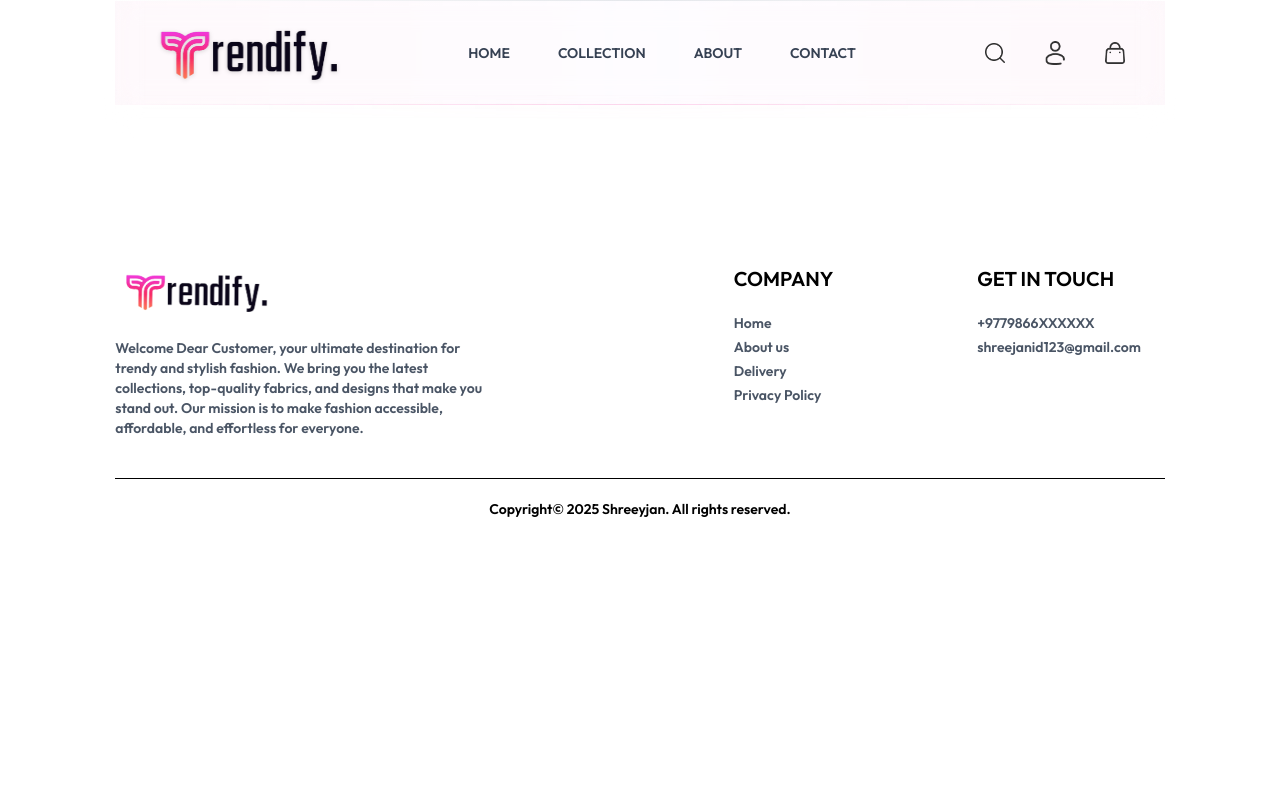
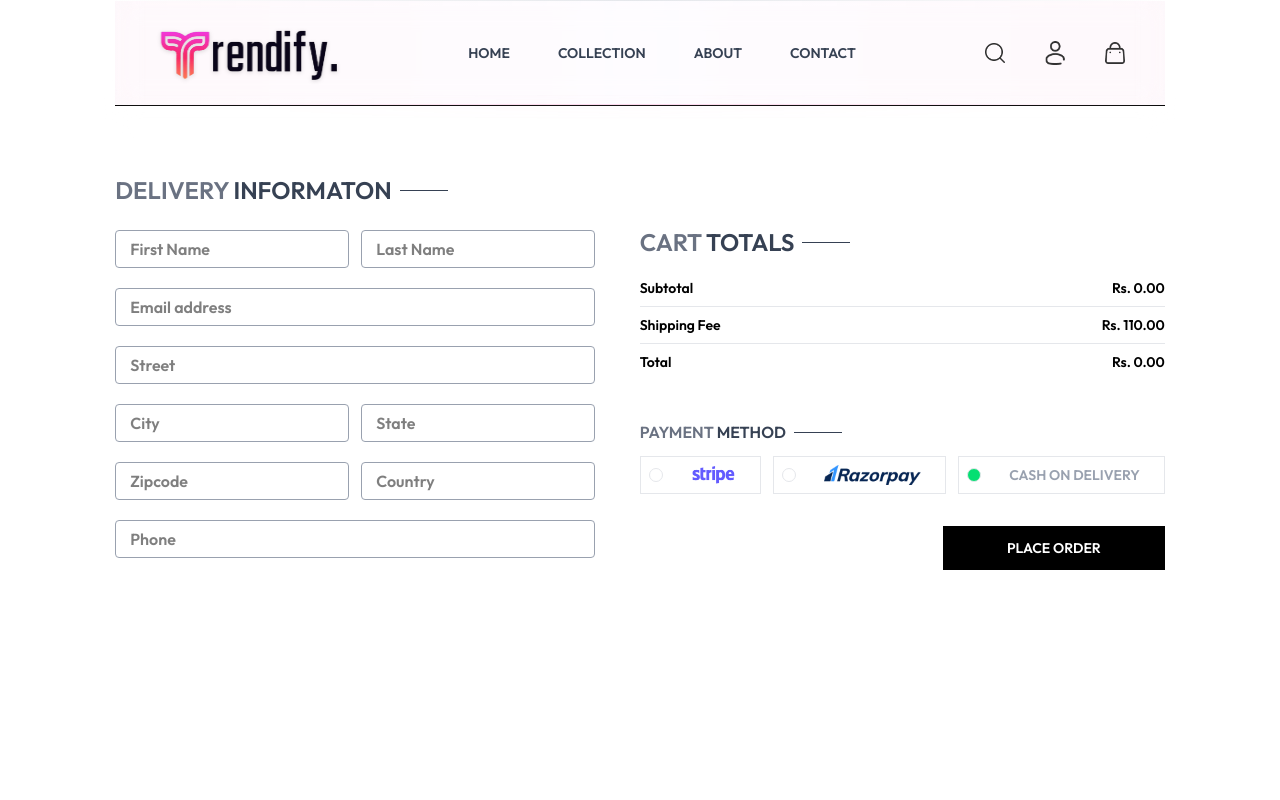
Before and after one commit to Shreey001/Trendify-Fashion-Ecommerce-Site, a React (Vite) app in the folder frontend/: page /placeorder in a window 1280 px wide. Shown: the top 800 px of the page. Built offline with nearby package versions, Linux system fonts and the light colour scheme.

Commit message:
add CartTotal component; implement total calculation and integrate with Cart and PlaceOrder pages

```diff
--- a/frontend/src/components/CartTotal.jsx
+++ b/frontend/src/components/CartTotal.jsx
@@ -1,8 +1,32 @@
-import React from 'react'
+import React, { useContext } from 'react'
+import { ShopContext } from '../context/ShopContext'
+import Title from './Title';
 
 const CartTotal = () => {
+    const { currency, delivery_fee, getCartAmount } = useContext(ShopContext);
+
   return (
-    <div>
+      <div className='w-full'>
+          <div className='text-2xl'>
+              <Title  text1={'CART'} text2={'TOTALS'} />
+          </div>
+          <div className='flex flex-col gap-2 mt-2 text-sm'>
+              <div className='flex justify-between'>
+                  <p>Subtotal</p>
+                  <p>{currency} {getCartAmount() }.00</p>
+              </div>
+             <hr className='text-gray-200' />
+              <div className='flex justify-between'>
+                  <p>Shipping Fee</p>
+                  <p>{currency} { delivery_fee}.00</p>
+              </div>
+             <hr className='text-gray-200' />
+              <div className='flex justify-between'>
+                 <b>Total</b>
+                  <b>{currency} {getCartAmount() === 0 ? 0 : getCartAmount() + delivery_fee}.00</b>
+
+              </div>
+          </div>
 
     </div>
   )
--- a/frontend/src/context/ShopContext.jsx
+++ b/frontend/src/context/ShopContext.jsx
@@ -2,6 +2,7 @@
 import { products } from "../assets/assets";
 import cart from "../pages/Cart.jsx";
 import {toast} from "react-toastify";
+import { useNavigate } from "react-router-dom";
 
 // eslint-disable-next-line react-refresh/only-export-components
 export const ShopContext = createContext();
@@ -9,10 +10,11 @@
 const ShopContextProvider = (props) => {
 
     const currency = 'Rs.';
-    const delivery_fee = '10';
+    const delivery_fee = 110;
     const [search, setSearch] = useState('');
     const [showSearch, setShowSearch] = useState(false);
     const [cartItems, setCartItems] = useState({});
+    const navigate = useNavigate();
 
     const addToCart = async (itemId,size) => {
 
@@ -65,10 +67,29 @@
 
         setCartItems(cartData);
 }
+const getCartAmount = () => {
+    let totalAmount = 0;
+
+    for (const items in cartItems) {
+        for (const item in cartItems[items]) {
+            try {
+                if (cartItems[items][item] > 0) {
+                    const product = products.find(prod => prod._id === items);
+                    if (product) {
+                        totalAmount += product.price * cartItems[items][item];
+                    }
+                }
+            } catch (error) {
+                console.error("Error calculating total amount:", error);
+            }
+        }
+    }
+    return totalAmount;
+};
 
     const value = {
 products,currency,delivery_fee,search,showSearch,setSearch,setShowSearch,cartItems,setCartItems,addToCart,getCartCount
-,updateQuantity
+,updateQuantity,getCartAmount,navigate
 
     }
     return (
--- a/frontend/src/pages/Cart.jsx
+++ b/frontend/src/pages/Cart.jsx
@@ -2,10 +2,11 @@
 import {ShopContext} from "../context/ShopContext";
 import Title from "../components/Title.jsx";
 import {assets} from "../assets/assets.js";
+import CartTotal from '../components/CartTotal.jsx';
 
 const Cart = () => {
 
-  const {products,currency,cartItems,updateQuantity} = useContext(ShopContext);
+  const {products,currency,cartItems,updateQuantity,navigate} = useContext(ShopContext);
 
   const [cartData, setCartData] = useState([]);
 
@@ -65,7 +66,21 @@
             );
           }
           )}
+      </div>
+      <div className='flex justify-end my-20'>
+        <div className='w-full sm:w-[450px]'>
+          <CartTotal />
+
+          <div className='w-full text-end'>
+            <button onClick={()=>navigate('/placeorder')} className='bg-black text-white text-sm my-8 px-8 py-2  '
+            >PROCEED TO CHECKOUT</button>
+
+</div>
+
         </div>
+
+      </div>
+
       </div>
   );
 
--- a/frontend/src/pages/PlaceOrder.jsx
+++ b/frontend/src/pages/PlaceOrder.jsx
@@ -1,8 +1,78 @@
-import React from 'react'
+import React, { useState } from 'react'
+import Title from '../components/Title'
+import CartTotal from '../components/CartTotal'
+import { assets } from '../assets/assets'
 
 const PlaceOrder = () => {
+
+  const [method, setMethod] = useState('cod');
+
   return (
-    <div>
+    <div className='flex flex-col sm:flex-row justify-between gap-4 pt-5 sm:pt-14 min-h-[80vh] border-t'>
+      {/* ----------------Left side ---------------- */}
+      <div className='flex flex-col gap4 w-full sm:max-w-[480px]'>
+        <div className='text-xl sm:text-2xl my-3'>
+          <Title text1={'DELIVERY '} text2={'INFORMATON'} />
+        </div>
+        <div className='flex gap-3'>
+          <input className='border border-gray-400 rounded py-1.5 px-3.5 w-full ' type='text' placeholder='First Name' />
+          <input className='border border-gray-400 rounded py-1.5 px-3.5 w-full ' type='text' placeholder='Last Name' />
+        </div>
+        <input className='mt-5 border border-gray-400 rounded py-1.5 px-3.5 w-full ' type='email' placeholder='Email address' />
+        <input className='mt-5 border border-gray-400 rounded py-1.5 px-3.5 w-full ' type='text' placeholder='Street' />
+
+        <div className='mt-5  flex gap-3'>
+          <input className='border border-gray-400 rounded py-1.5 px-3.5 w-full ' type='text' placeholder='City' />
+          <input className='border border-gray-400 rounded py-1.5 px-3.5 w-full ' type='text' placeholder='State' />
+        </div>
+
+        <div className='mt-5  flex gap-3'>
+          <input className='border border-gray-400 rounded py-1.5 px-3.5 w-full ' type='number' placeholder='Zipcode' />
+          <input className='border border-gray-400 rounded py-1.5 px-3.5 w-full ' type='text' placeholder='Country' />
+        </div>
+
+        <input className='mt-5 border border-gray-400 rounded py-1.5 px-3.5 w-full ' type='number' placeholder='Phone' />
+
+      </div>
+      {/* ---------------------Right side-------------------- */}
+      <div className='mt-8'>
+        <div className='mt-8 min-w-80'>
+          <CartTotal />
+
+        </div>
+        <div className='mt-12'>
+          <Title text1={'PAYMENT'} text2={'METHOD'} />
+          {/* ----------PAYMENT METHODS------------- */}
+
+          <div className='flex gap-3 flex-col lg:flex-row '>
+
+            <div onClick={() => setMethod('stripe')}
+              className='flex items-center gap-3 border border-gray-200 p-2 cursor-pointer'>
+              <p className={`min-w-3.5 h-3.5 border border-gray-200  rounded-full ${method === 'stripe'? 'bg-green-400' :'' } `} ></p>
+              <img className='h-5 mx-4' src={assets.stripe_logo}  alt=''/>
+            </div>
+
+            <div onClick={() => setMethod('razorpay')}
+              className='flex items-center gap-3 border border-gray-200 p-2 cursor-pointer'>
+             <p className={`min-w-3.5 h-3.5 border border-gray-200  rounded-full ${method === 'razorpay'? 'bg-green-400' :'' } `} ></p>
+              <img className='h-5 mx-4' src={assets.razorpay_logo}  alt=''/>
+            </div>
+
+            <div onClick={() => setMethod('cod')}
+              className='flex items-center gap-3 border border-gray-200  p-2 cursor-pointer'>
+              <p className={`min-w-3.5 h-3.5 border border-gray-200  rounded-full  ${method === 'cod'? 'bg-green-400' :'' } `} ></p>
+             <p className='text-gray-400 mx-4 text-sm font-medium '>CASH ON DELIVERY</p>
+            </div>
+
+          </div>
+          <div className='w-full text-end mt-8'>
+            <button className='bg-black text-white px-16 py-3 text-sm '>PLACE ORDER</button>
+
+          </div>
+
+        </div>
+      </div>
+
 
     </div>
   )
```
